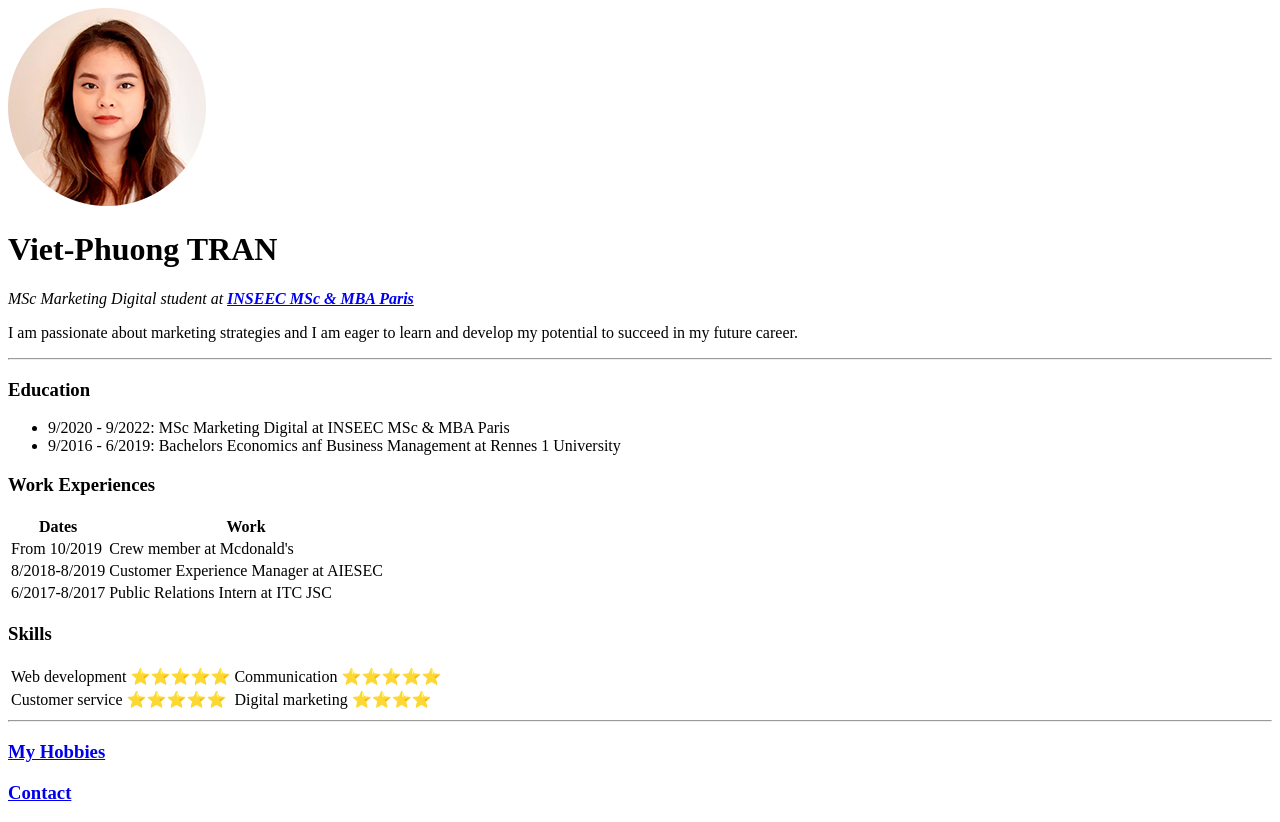
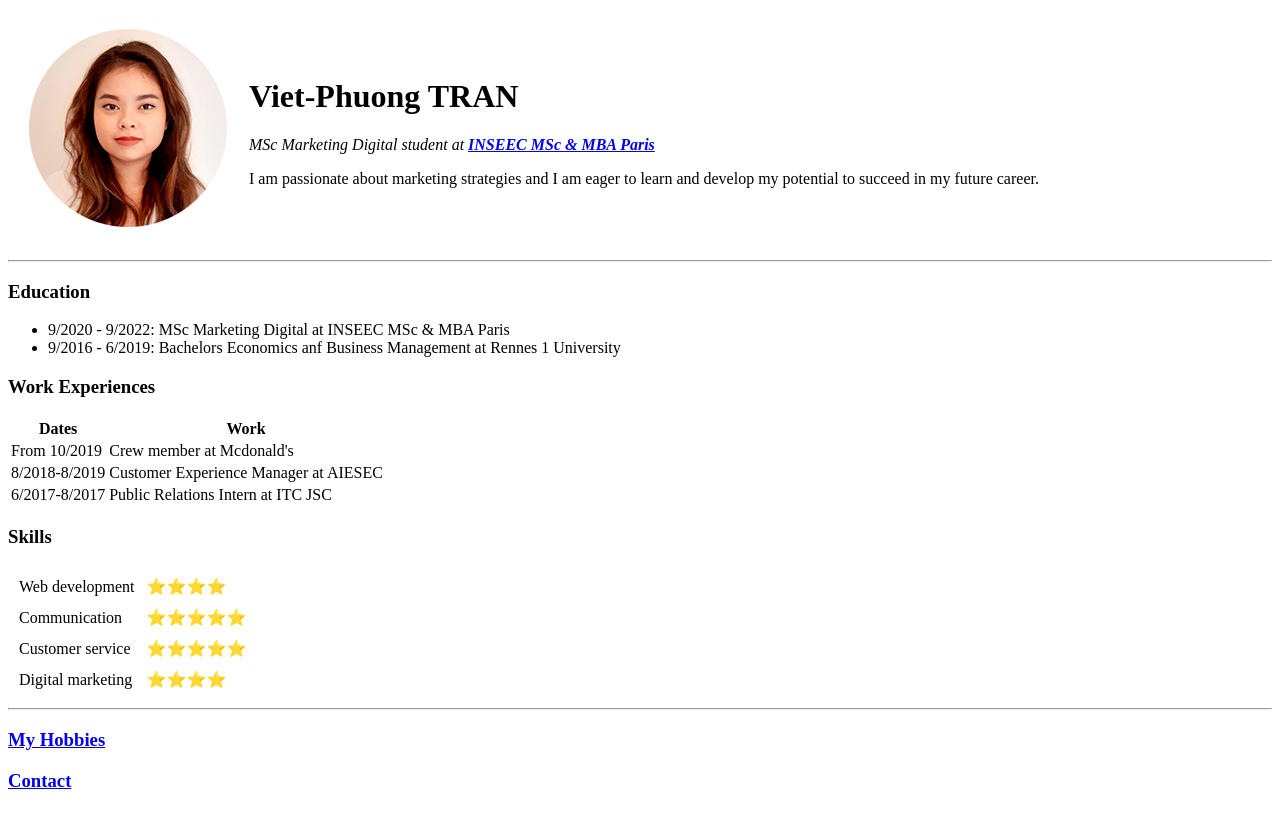
Before and after one commit to phuoongtran/CV, a plain HTML site: page index.html in a window 1280 px wide. Drawn offline with Linux system fonts and the light colour scheme.

Commit message:
Update index.html

```diff
--- a/index.html
+++ b/index.html
@@ -5,10 +5,16 @@
     <title>Viet-Phuong's personal site</title>
   </head>
   <body>
-    <img src="phuoongtranpp.png" alt="Viet-Phuong profile picture">
-    <h1>Viet-Phuong TRAN</h1>
-    <p><em>MSc Marketing Digital student at <strong><a href="https://masters.inseec.com/">INSEEC MSc & MBA Paris</a></strong></em></p>
-    <p>I am passionate about marketing strategies and I am eager to learn and develop my potential to succeed in my future career.</p>
+    <table cellspacing="20">
+      <tr>
+        <td><img src="phuoongtranpp.png" alt="Viet-Phuong profile picture"></td>
+        <td><h1>Viet-Phuong TRAN</h1>
+        <p><em>MSc Marketing Digital student at <strong><a href="https://masters.inseec.com/">INSEEC MSc & MBA Paris</a></strong></em></p>
+        <p>I am passionate about marketing strategies and I am eager to learn and develop my potential to succeed in my future career.</p></td>
+      </tr>
+    </table>
+
+
     <hr>
     <h3>Education</h3>
     <ul>
@@ -38,14 +44,20 @@
 
     </table>
     <h3>Skills</h3>
-    <table>
+    <table cellspacing="10">
       <tr>
-        <td>Web development &#11088;&#11088;&#11088;&#11088;&#11088;</td>
-        <td>Communication &#11088;&#11088;&#11088;&#11088;&#11088;</td>
+        <td>Web development</td>
+        <td>⭐️⭐️⭐️⭐️</td>
       </tr>
       <tr>
-        <td>Customer service &#11088;&#11088;&#11088;&#11088;&#11088;</td>
-        <td>Digital marketing &#11088;&#11088;&#11088;&#11088;</td>
+        <td>Communication </td>
+        <td>⭐️⭐️⭐️⭐️⭐️</td>
+      </tr>
+        <td>Customer service</td>
+        <td>⭐️⭐️⭐️⭐️⭐️</td>
+      <tr>
+        <td>Digital marketing</td>
+        <td>⭐️⭐️⭐️⭐️</td>
       </tr>
     </table>
     <hr>
```
